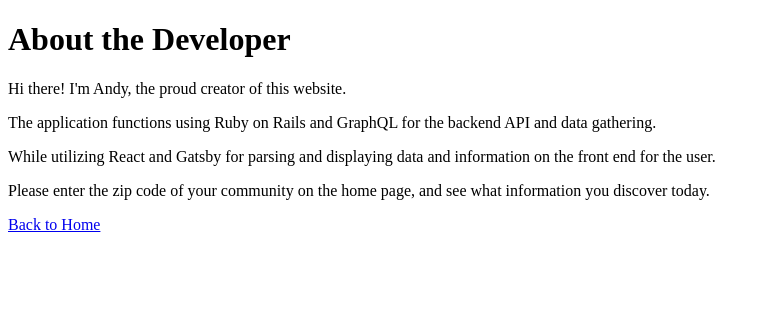
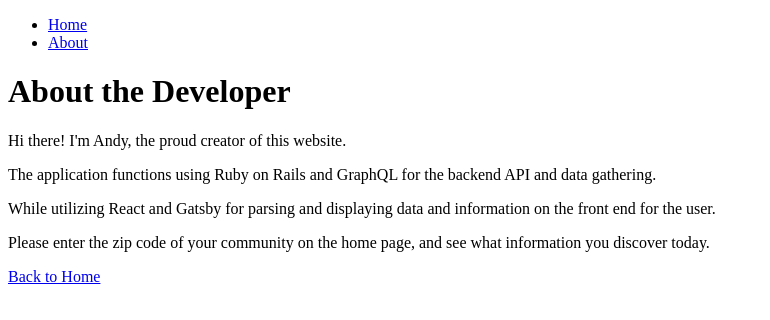
Before and after one commit to AStilmock/Community_RSS_FE_2.0, a Gatsby site: page /about in a window 1280 px wide. Shown: the whole page, without its empty margins (0-770 px from the left). Built offline with nearby package versions, Linux system fonts and the light colour scheme; Gatsby itself is replaced by a stand-in of ours.

Commit message:
layout component added to layout page

```diff
--- a/src/pages/about.js
+++ b/src/pages/about.js
@@ -1,16 +1,17 @@
 import * as React from "react"
 import { Link } from 'gatsby'
+import Layout from '/src/components/layout'
+
 
 const AboutPage = () => {
   return (
-    <main>
-      <h1>About the Developer</h1>
+    <Layout pageTitle="About the Developer">
       <p>Hi there! I'm Andy, the proud creator of this website.</p>
       <p>The application functions using Ruby on Rails and GraphQL for the backend API and data gathering.</p>
       <p>While utilizing React and Gatsby for parsing and displaying data and information on the front end for the user.</p>
       <p>Please enter the zip code of your community on the home page, and see what information you discover today.</p>
       <Link to="/">Back to Home</Link>
-    </main>
+    </Layout>
   )
 }
 
```
